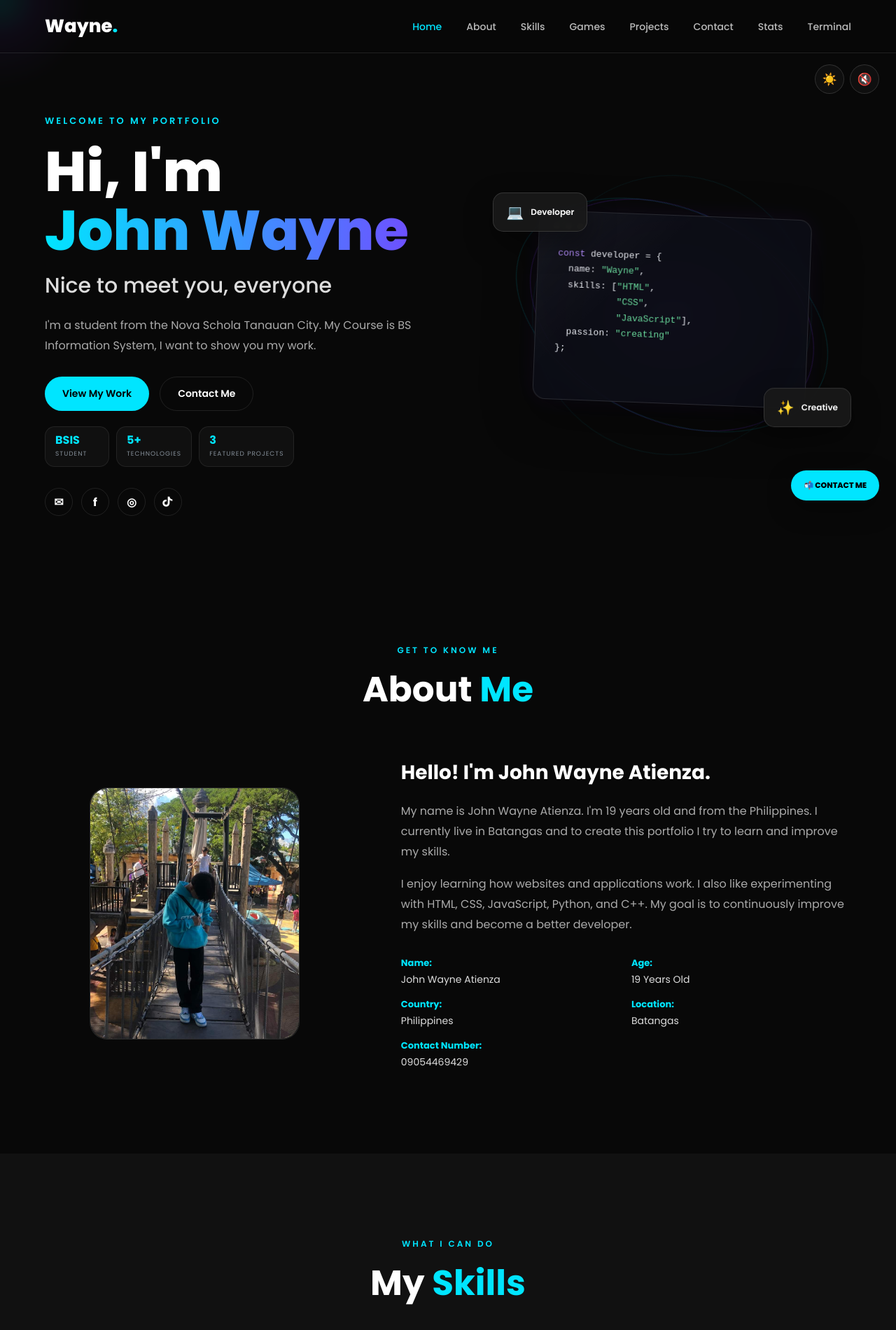
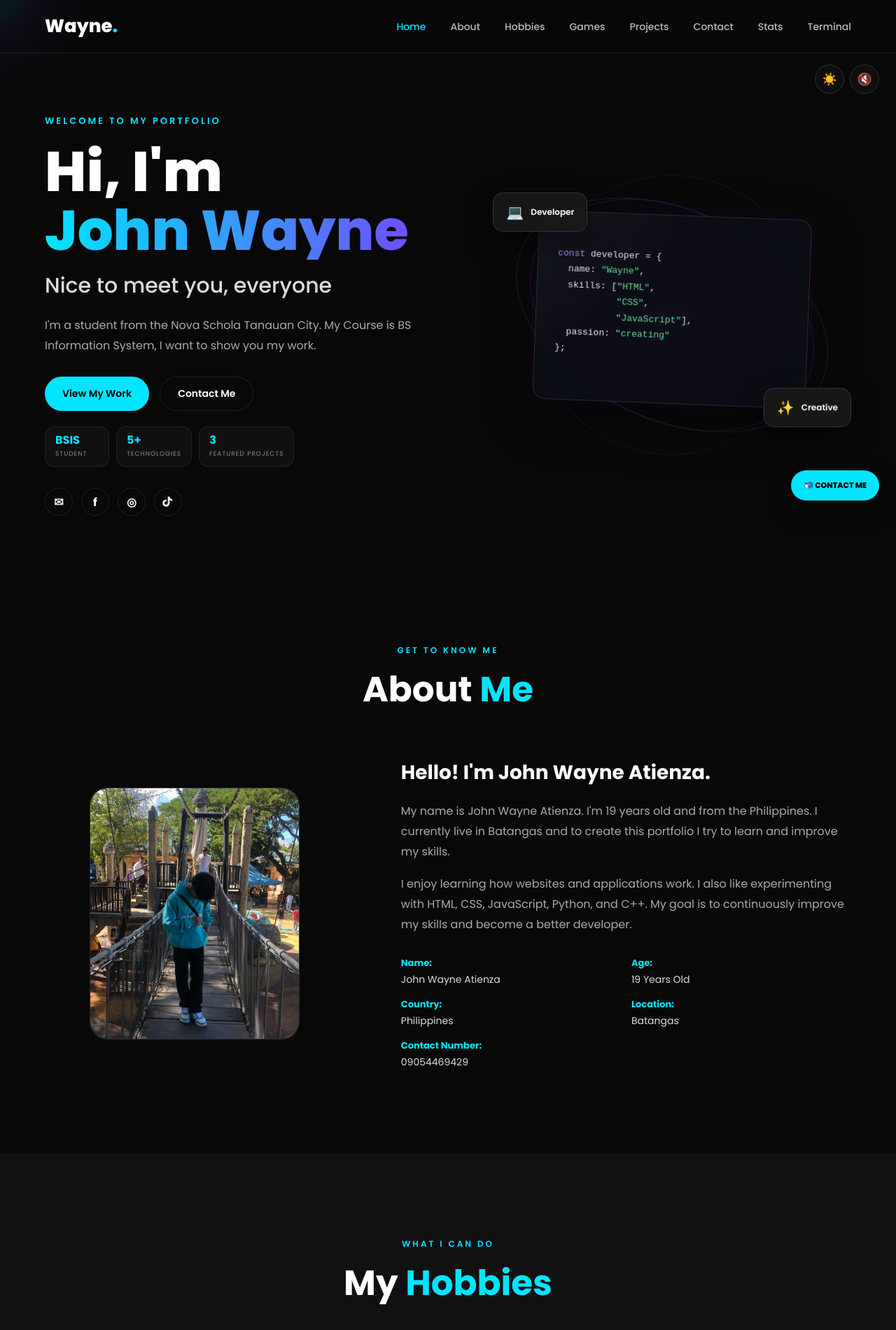
Before and after one commit to Wayne-beep-desu/john-wayne-portfolio, a plain HTML site: page index.html in a window 1280 px wide. Shown: the top 1900 px of the page at 70% size. Drawn offline with Linux system fonts and the light colour scheme.

Commit message:
Update portfolio

```diff
--- a/index.html
+++ b/index.html
@@ -23,7 +23,7 @@
 <ul class="nav-links" id="navLinks">
 <li><a href="#home" class="active">Home</a></li>
 <li><a href="#about">About</a></li>
-<li><a href="#skills">Skills</a></li>
+<li><a href="#Hobbies">Hobbies</a></li>
 <li><a href="#games">Games</a></li>
 <li><a href="#projects">Projects</a></li>
 <li><a href="#contact">Contact</a></li>
@@ -98,7 +98,7 @@
 </section>
 
 <section class="section skills scroll-reveal" id="skills">
-<div class="section-title"><p>WHAT I CAN DO</p><h2>My <span>Skills</span></h2></div>
+<div class="section-title"><p>WHAT I CAN DO</p><h2>My <span>Hobbies</span></h2></div>
 <div class="skills-container">
 <div class="skill-card anime-card"><div class="skill-icon">🎬</div><h3>Watching Anime</h3><p>My favorite anime to watch: One Piece, Demon Slayer, Jujutsu Kaisen, Solo Leveling, Naruto, Bleach, and The Ribbon Hero.</p><div class="anime-tags"><span> One Piece,</span><span> Demon Slayer,</span><span> Jujutsu Kaisen,</span><span> Solo Leveling,</span><span> Naruto,</span><span> Bleach,</span></div></div>
 <div class="skill-card"><div class="skill-icon">🌐</div><h3>Content Creator</h3><p>Creating fun and engaging content, sharing ideas, and connecting with people through social media and digital projects.</p></div>
```
